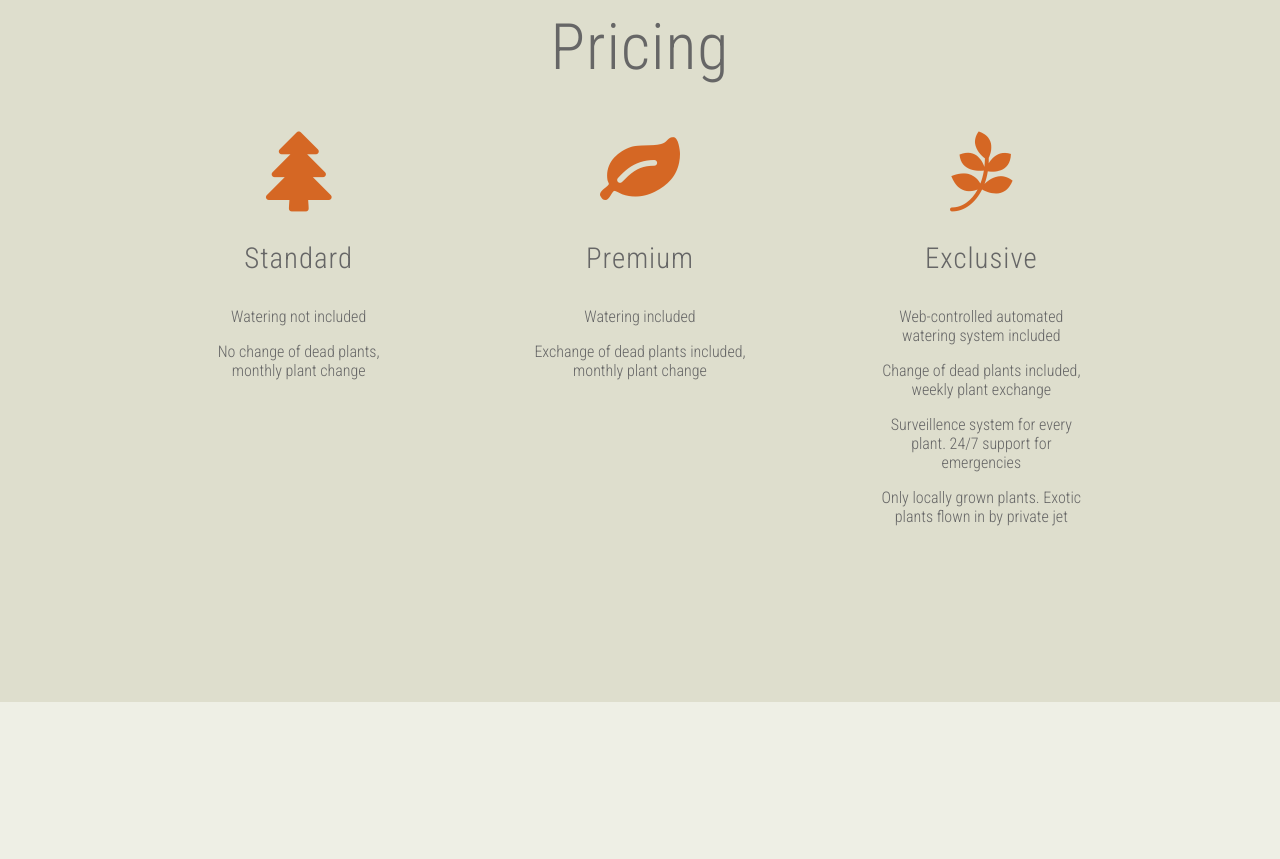
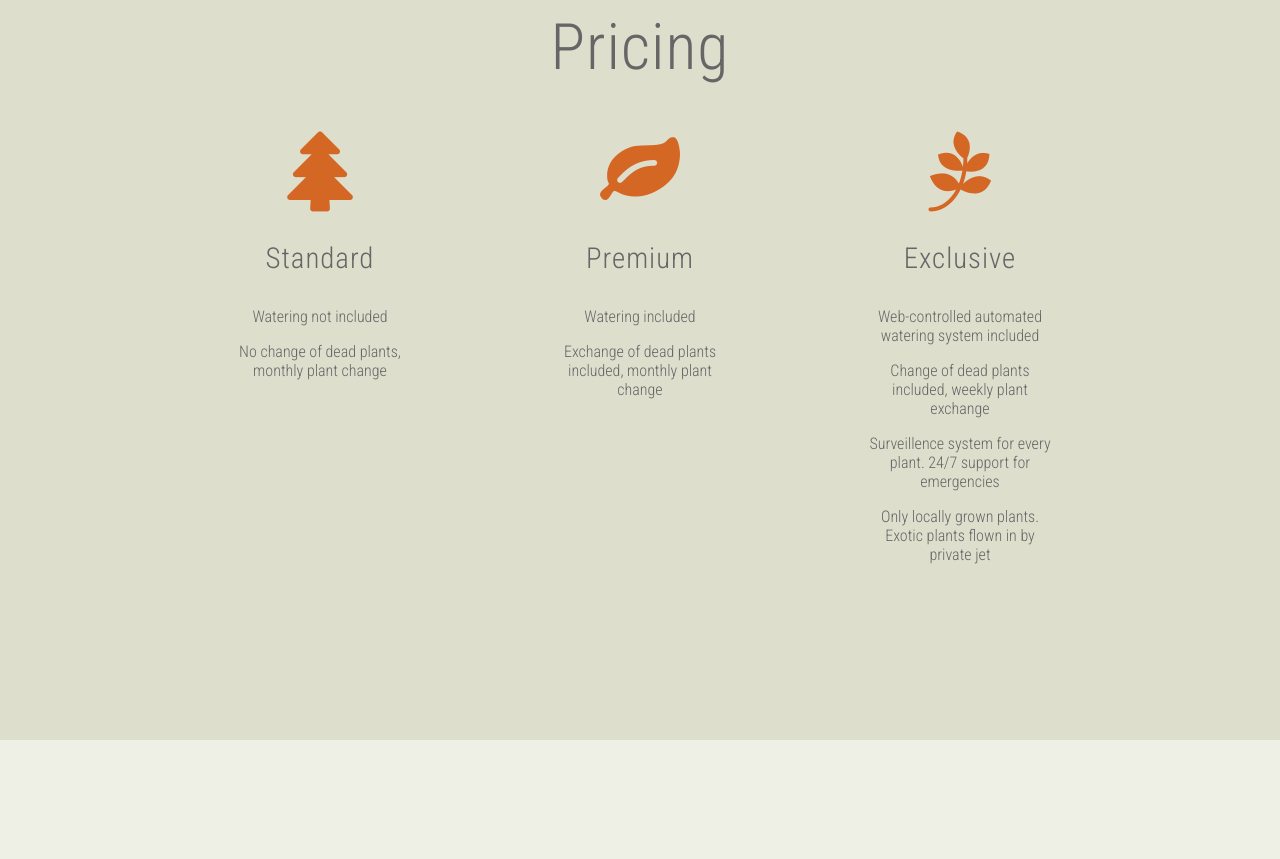
Before and after one commit to fladderapa/fladderapa.github.io, a plain HTML site: page index.html in a window 1280 px wide. Shown: the part 2320-3179 px from the top of the page. Drawn offline with Linux system fonts and the light colour scheme.

Commit message:
ie adapt

```diff
--- a/css/style.css
+++ b/css/style.css
@@ -235,7 +235,9 @@ input[type=submit]:hover{
 .category{
   padding: 0 5vw 0 5vw;
   text-align: center;
-   flex: 1;
+  flex: 1;
+  min-width: 12rem;
+  max-width: 12rem;
 }
 
 .section-themes{
```
